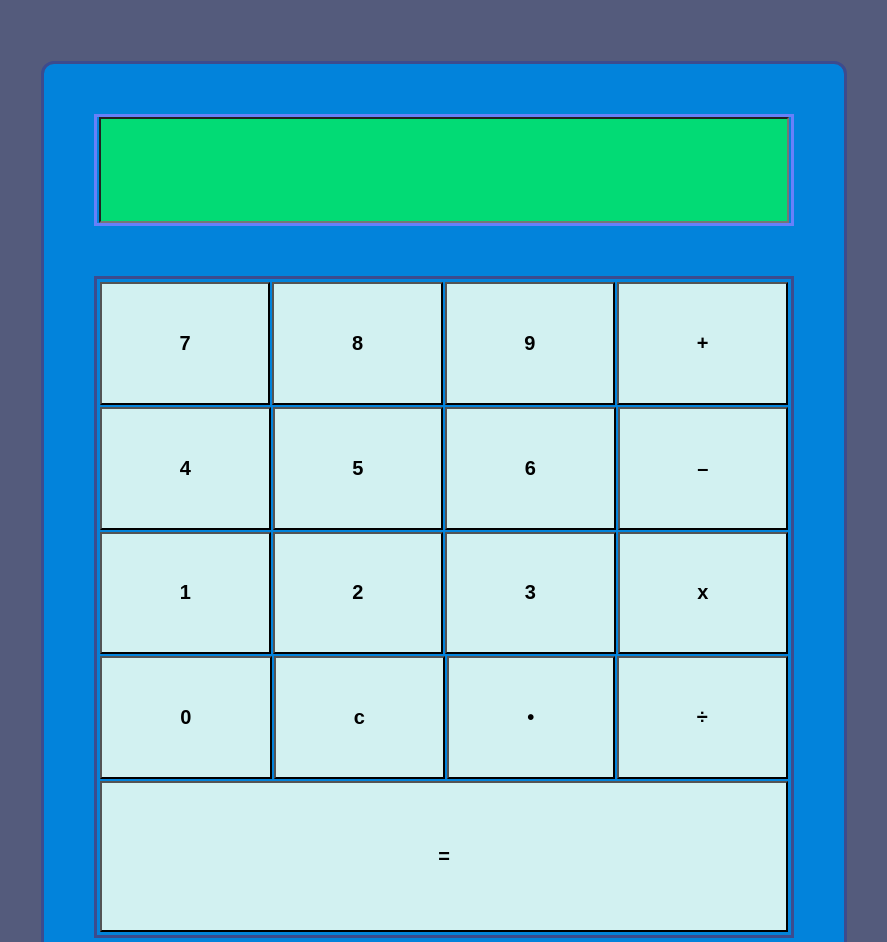
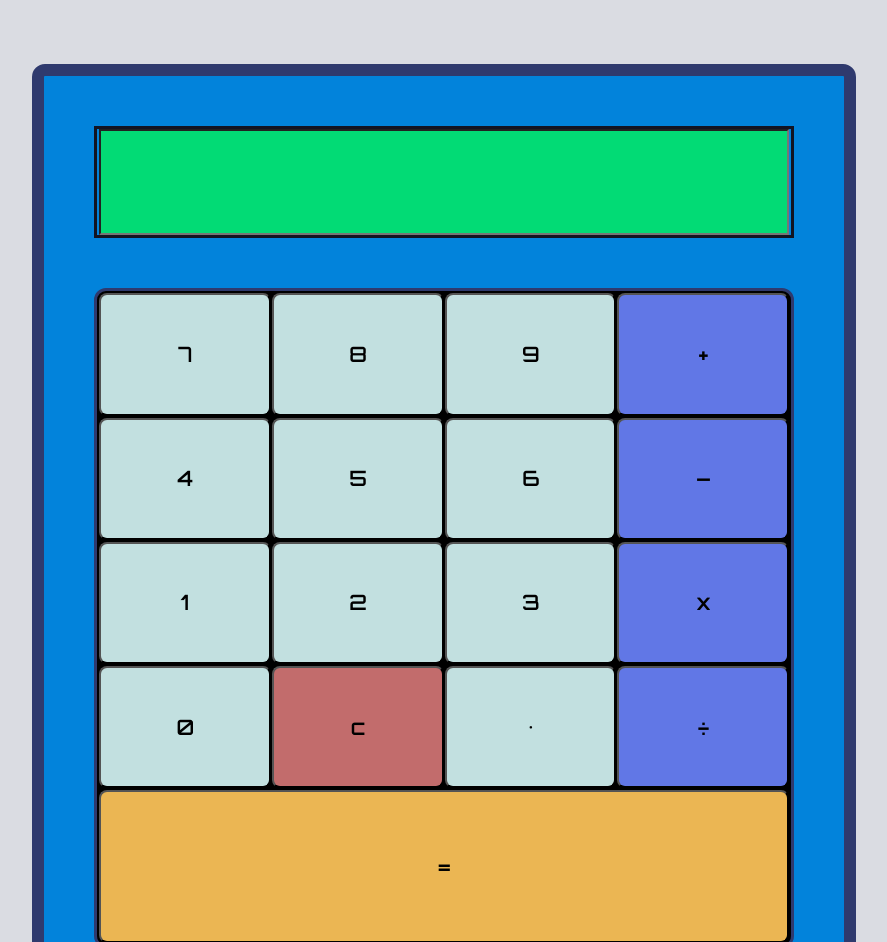
Before and after one commit to Meowinn/TOP-Project-Calculator, a plain HTML site: page index.html in a window 1280 px wide. Shown: the part 77-1019 px from the top of the page, without its empty margins (196-1083 px from the left). Drawn offline with Linux system fonts and the light colour scheme.

Commit message:
add styling and additional UI for visibility

```diff
--- a/index.html
+++ b/index.html
@@ -6,10 +6,13 @@
     <meta name="viewport" content="width=device-width, initial-scale=1.0">
     <title>Calculator</title>
     <link rel = "stylesheet" href="styles.css">
+    <link rel="preconnect" href="https://fonts.googleapis.com">
+<link rel="preconnect" href="https://fonts.gstatic.com" crossorigin>
+<link href="https://fonts.googleapis.com/css2?family=Orbitron&display=swap" rel="stylesheet">
     <script src = "index.js" defer></script>
 </head>
 <body>
-<h1>Calculator build v.3.6</h1>
+<h1>Calculator build v.3.82</h1>
 <div class="mainContainer">
     <div id="subContainer">
         <label for ="subC"></label>
@@ -17,10 +20,10 @@
     </div>
 
     <div class = "numContainer">
-        <button type = "button" class = "num" id = "equals">=</button>
+        <button type = "button" class = num id = "equals">=</button>
         <div class = "columns">
-            <button type="button" class = "num">0</button>
-            <button type="button" class = "num">c</button>
+            <button type="button" class = "num zero">0</button>
+            <button type="button" class = "num clear">c</button>
             <button type="button" class = "num">•</button>
             <button type="button" class = "num operands">÷</button>
         </div>
--- a/index.js
+++ b/index.js
@@ -36,10 +36,17 @@ function divide(num1, num2) {
   };
 
 function operate(num1, num2, operator) {
-return input.value = operator(num1, num2)
+        if (operator(num1,num2)%1==0) {
+            return input.value = `=` + operator(num1, num2);
+        } else {return input.value = `=` + operator(num1, num2).toFixed(2)};
   };
 
+
+
 function enterDigit(key) {
+    if(input.value.includes(`=`)) {
+        input.value = input.value.substr(1, input.value.length);
+    };
     switch(key) {
         case "1":
             input.value += key;
@@ -82,6 +89,7 @@ function enterDigit(key) {
             break;
 
         case "+":
+
             input.value += key;
             break;
 
@@ -98,7 +106,6 @@ function enterDigit(key) {
             break;
 
         case "=":
-
             for(let y = 0; y<signs.length; y++){
                 signs[y].disabled = false;
             };
@@ -108,7 +115,7 @@ function enterDigit(key) {
             let arr = equation.split(/[^0-9.]/g).map(function(str){
                 return parseFloat(str);
             });
-
+            console.log(arr);
             let num1 = arr[0];
             let num2 = arr[1];
 
@@ -138,7 +145,7 @@ function enterDigit(key) {
             };
            input.value = ``;
             break;
-        default:
+            default:
 
     }
     if (input.value.includes(`+`)) {
--- a/styles.css
+++ b/styles.css
@@ -1,15 +1,17 @@
 body {
+    font-family: "Orbitron", sans-serif;
     text-align: center;
-    background-color: #545b7c;
+    background-color: #dadce2;
 }
 
 .mainContainer{
     border-style: solid;
     border-radius: 13px;
+    border-width: 12px;
     margin: 80px auto;
     width: 800px;
     height: 1000px;
-    color: #3d4b8d;
+    color: #2f3a6e;
     background-color: #0283DB;
 }
 
@@ -17,7 +19,7 @@ body {
     border-style: solid;
     margin: 50px 50px;
     max-width: auto;
-    color: #6880FA;
+    color: #121422;
 }
 
 #subC {
@@ -30,29 +32,55 @@ body {
 
 .numContainer {
     border-style: solid;
+    border-radius: 12px;
     display: flex;
     flex-direction: column-reverse;
     margin: 50px;
     height: 650px;
     width: auto;
-    padding: 3px;
+    padding: 2px;
     gap: 2px;
+    background-color: black;
 }
 
 .columns {
     display: flex;
     flex: 1;
-    gap: 2px;
+    gap: 1px;
     justify-content: center;
+    align-items: stretch;
 }
 
 .num {
+ font-family: inherit;
+ border-radius: 8px;
  flex-grow: 1;
  font-size: 20px;
  font-weight: 700;
- background-color: #d2f1f1;
+ background-color: #c2e0e0;
+ width: 20px;
 }
 
 .operands {
   align-items:center;
+  background-color: #6177e6;
 }
+
+.clear {
+    background-color: rgb(194, 108, 108);
+}
+
+
+#equals {
+    width: auto;
+    background-color: rgb(235, 182, 83);
+}
+
+button:hover {
+    background-color: rgb(245, 119, 119);
+    transition: 0.2s;
+}
+
+button:disabled {
+    background-color: rgb(72, 72, 75);
+}
```
